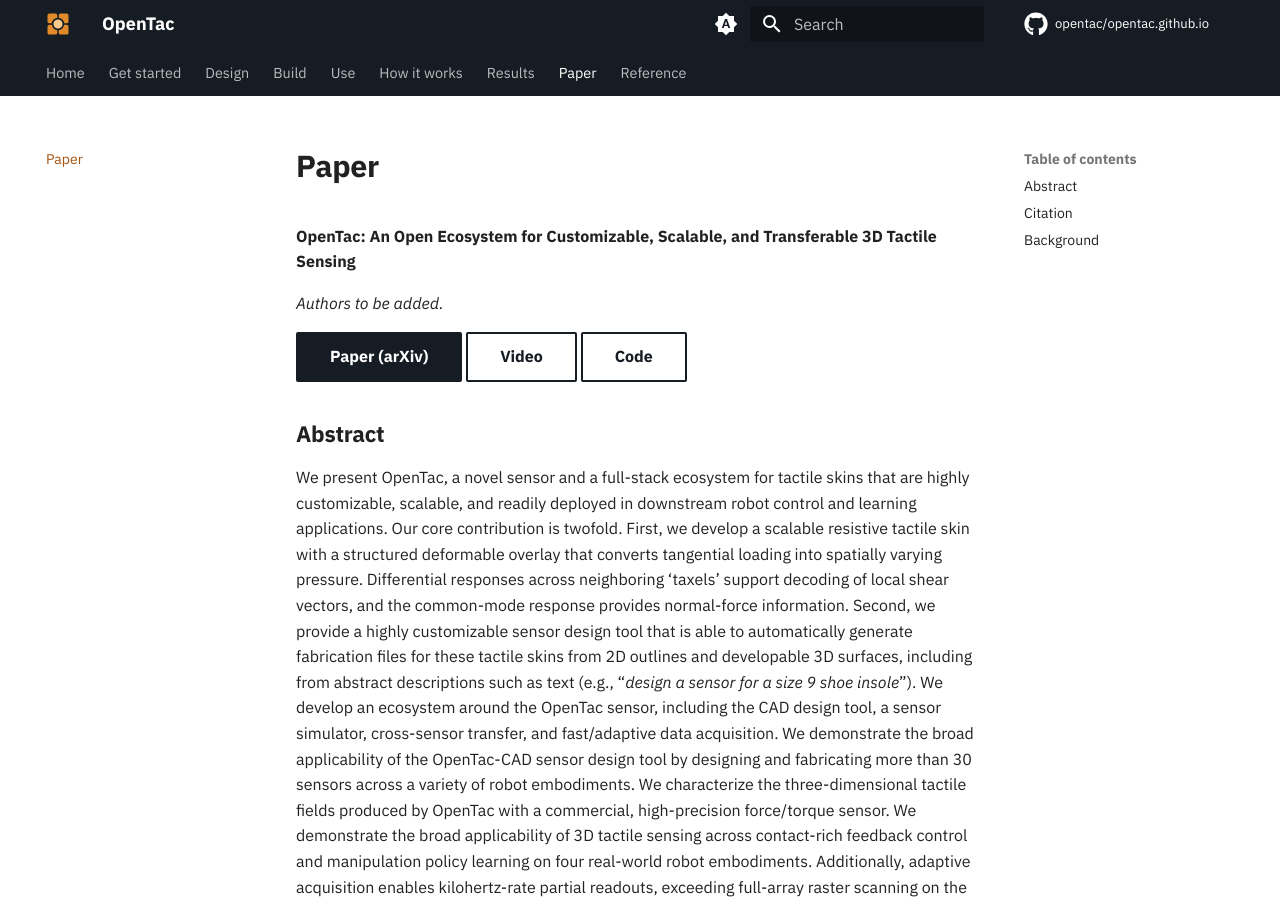
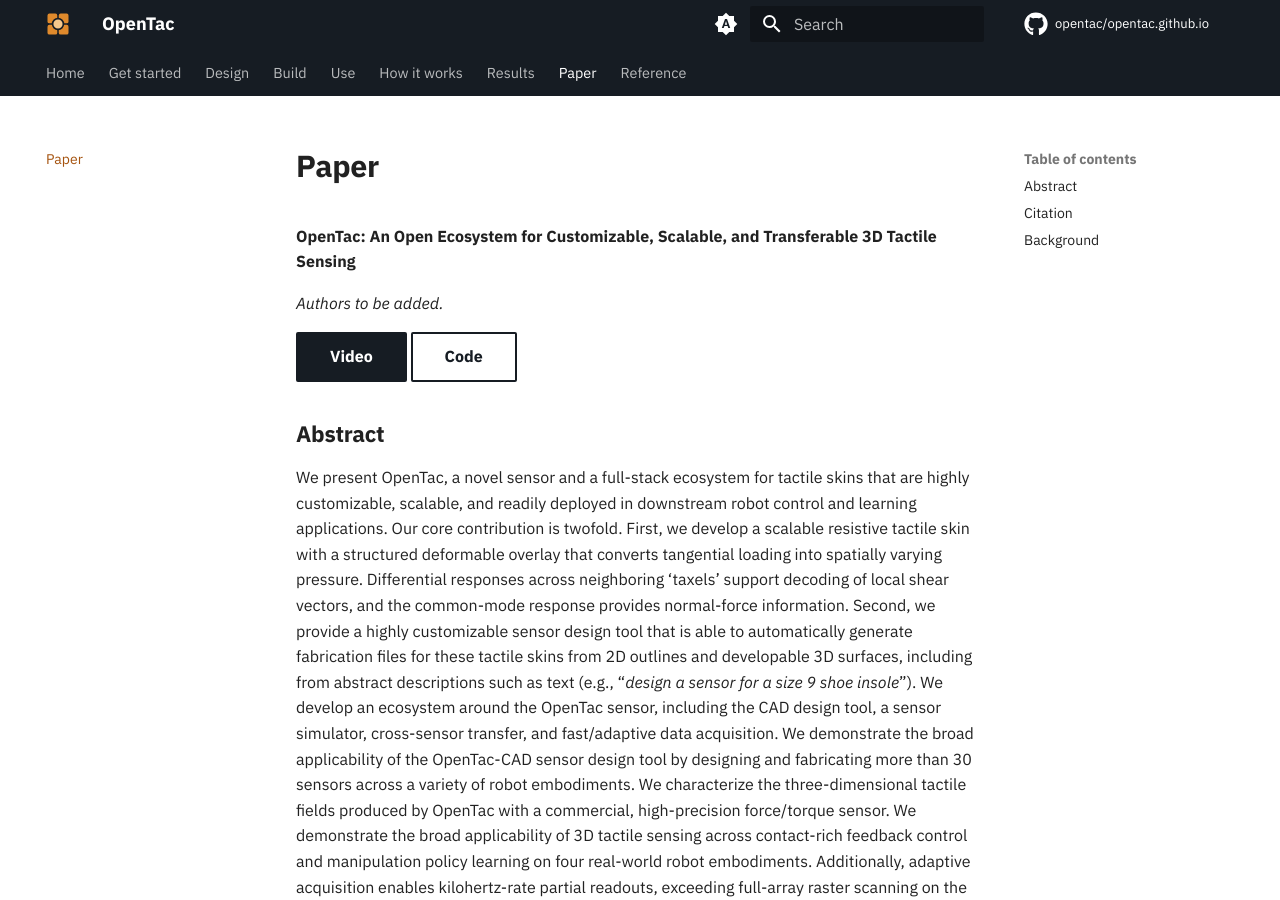
Before and after one commit to opentac/opentac.github.io, an MkDocs documentation site: the page built from docs/paper.md, in a window 1280 px wide and 900 px high. Built offline with MkDocs 1.6.1 and Material for MkDocs 9.7.7, drawn with Linux system fonts in a browser that asks for light colours; comment, search, counter and statistics services are not loaded.

Commit message:
Published pages and CITATION.cff carry no TODO/CHECK comments (they reached the public HTML); the paper page drops its arXiv button, which linked to "#"; the home page says OpenTac-Sim is for flat skins

````diff
--- a/docs/paper.md
+++ b/docs/paper.md
@@ -7,11 +7,9 @@ description: The OpenTac paper, its abstract, and how to cite it.
 
 **OpenTac: An Open Ecosystem for Customizable, Scalable, and Transferable 3D Tactile Sensing**
 
-<!-- AUTHORS TODO: author list and affiliations (the copy we have is the anonymous submission) -->
 *Authors to be added.*
 
-[Paper (arXiv)](#){ .md-button .md-button--primary } [Video](index.md#video){ .md-button } [Code](https://github.com/opentac/opentac.github.io){ .md-button }
-<!-- TODO: replace "#" with the arXiv URL once the paper is posted -->
+[Video](index.md#video){ .md-button .md-button--primary } [Code](https://github.com/opentac/opentac.github.io){ .md-button }
 
 ## Abstract
 
@@ -32,7 +30,6 @@ We present OpenTac, a novel sensor and a full-stack ecosystem for tactile skins
   url           = {https://opentac.github.io/}
 }
 ```
-<!-- AUTHORS TODO: author list, and eprint + archivePrefix = {arXiv} once the arXiv version is up -->
 
 ## Background
 
--- a/overrides/home.html
+++ b/overrides/home.html
@@ -16,7 +16,6 @@
     <div class="ot-hero__inner md-grid">
       <h1 id="ot-hero-title" class="ot-hero__name">OpenTac</h1>
       <p class="ot-hero__title">An open ecosystem for customizable, scalable, and transferable 3D tactile sensing</p>
-      <!-- AUTHORS TODO: author list and affiliations go here once the paper is de-anonymized. -->
       <p class="ot-hero__lede">
         Open tools to design, fabricate, read and simulate flex-PCB tactile skins
         that sense normal and shear force, shaped to any robot surface.
````
Also changed, not shown: docs/hardware.md (+0 -1 lines), docs/index.md (+1 -2 lines), 2 other files.
